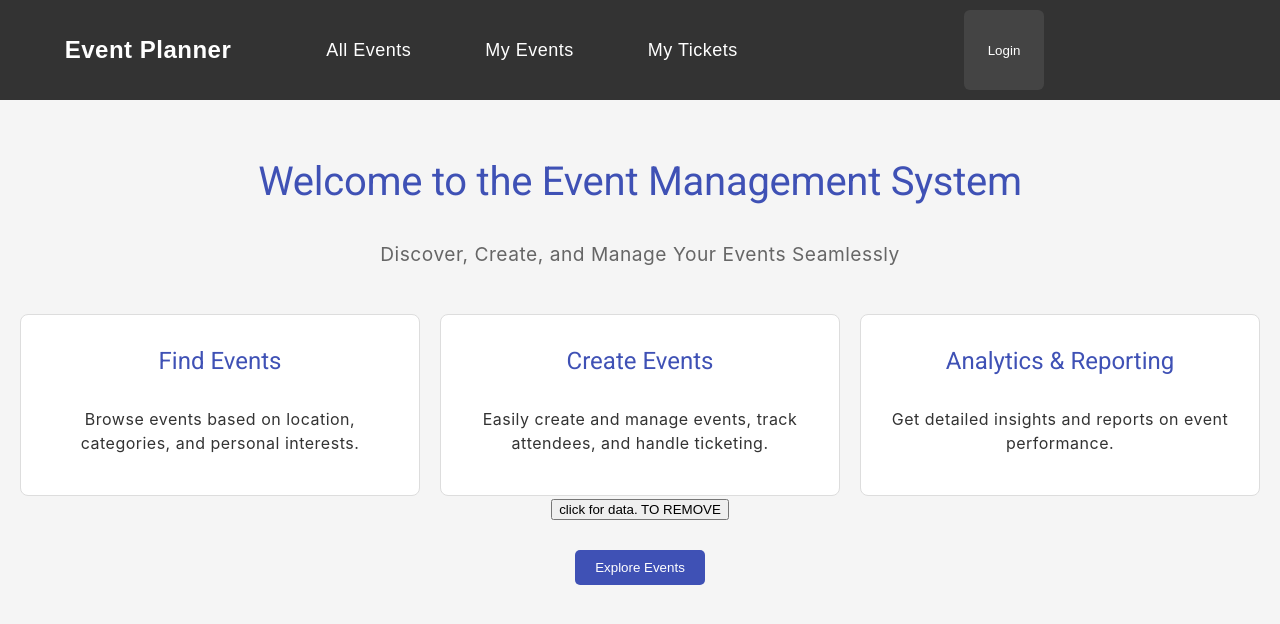
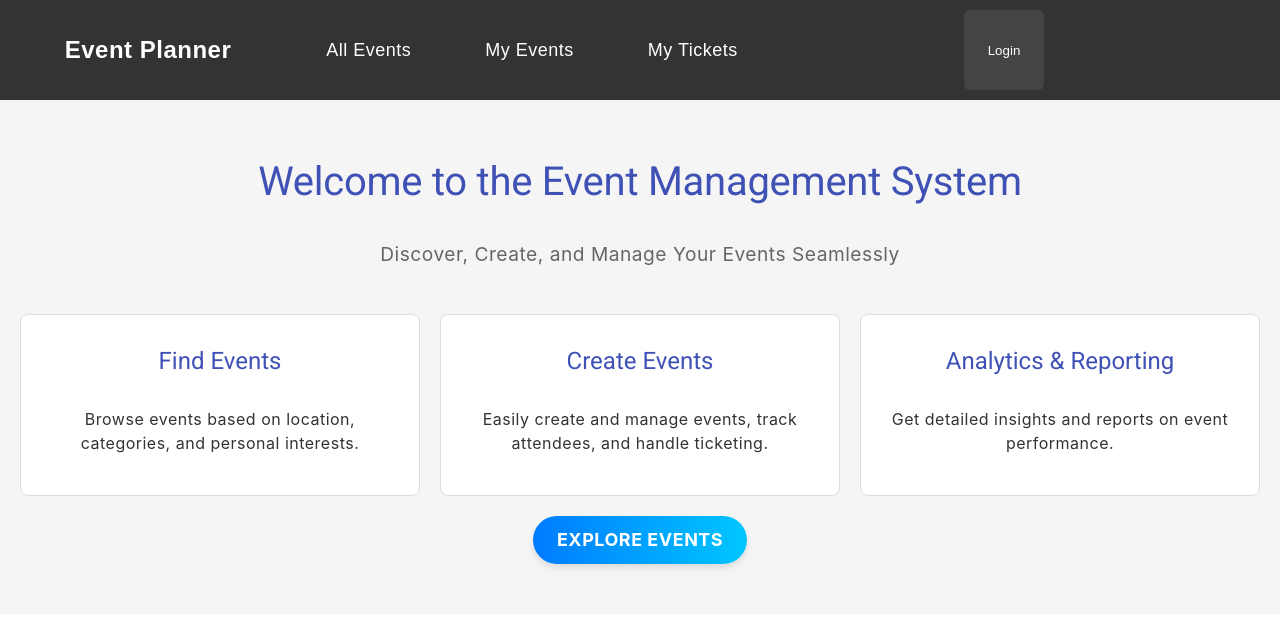
Before and after one commit to e-seet/INF2003, an Angular app in the folder frontend/: page / in a window 1280 px wide. Shown: the top 624 px of the page. Built offline with nearby package versions, Linux system fonts and the light colour scheme.

Commit message:
Fixed explore events button in home page

```diff
--- a/frontend/src/app/home/home.component.css
+++ b/frontend/src/app/home/home.component.css
@@ -42,15 +42,27 @@
 }
 
 .home-footer {
-  margin-top: 30px;
+  text-align: center;
+  margin-top: 20px;
 }
 
 .btn-explore {
-  padding: 10px 20px;
-  background-color: #3f51b5;
-  color: #fff;
+  background: linear-gradient(90deg, #007BFF, #00C6FF); /* Blue gradient */
+  color: white;
+  padding: 12px 24px;
+  border-radius: 25px;
+  font-size: 18px;
+  font-weight: bold;
+  text-transform: uppercase;
   border: none;
-  border-radius: 5px;
   cursor: pointer;
   text-decoration: none;
+  display: inline-block;
+  box-shadow: 0 4px 6px rgba(0, 0, 0, 0.1); /* Subtle shadow */
+  transition: background 0.3s ease, box-shadow 0.3s ease;
 }
+
+.btn-explore:hover {
+  background: linear-gradient(90deg, #0056b3, #0090cc); /* Darker gradient on hover */
+  box-shadow: 0 6px 10px rgba(0, 0, 0, 0.15); /* Slightly larger shadow on hover */
+}
--- a/frontend/src/app/home/home.component.html
+++ b/frontend/src/app/home/home.component.html
@@ -22,10 +22,8 @@
       <p>Get detailed insights and reports on event performance.</p>
     </div>
   </section>
-  <div>
-    <button (click)="buttonToTS()">click for data. TO REMOVE</button>
-  </div>
   <footer class="home-footer">
-    <button routerLink="/events" class="btn-explore">Explore Events</button>
+    <a routerLink="/events" href="/events" class="btn-explore">Explore Events</a>
   </footer>
+
 </div>
```
